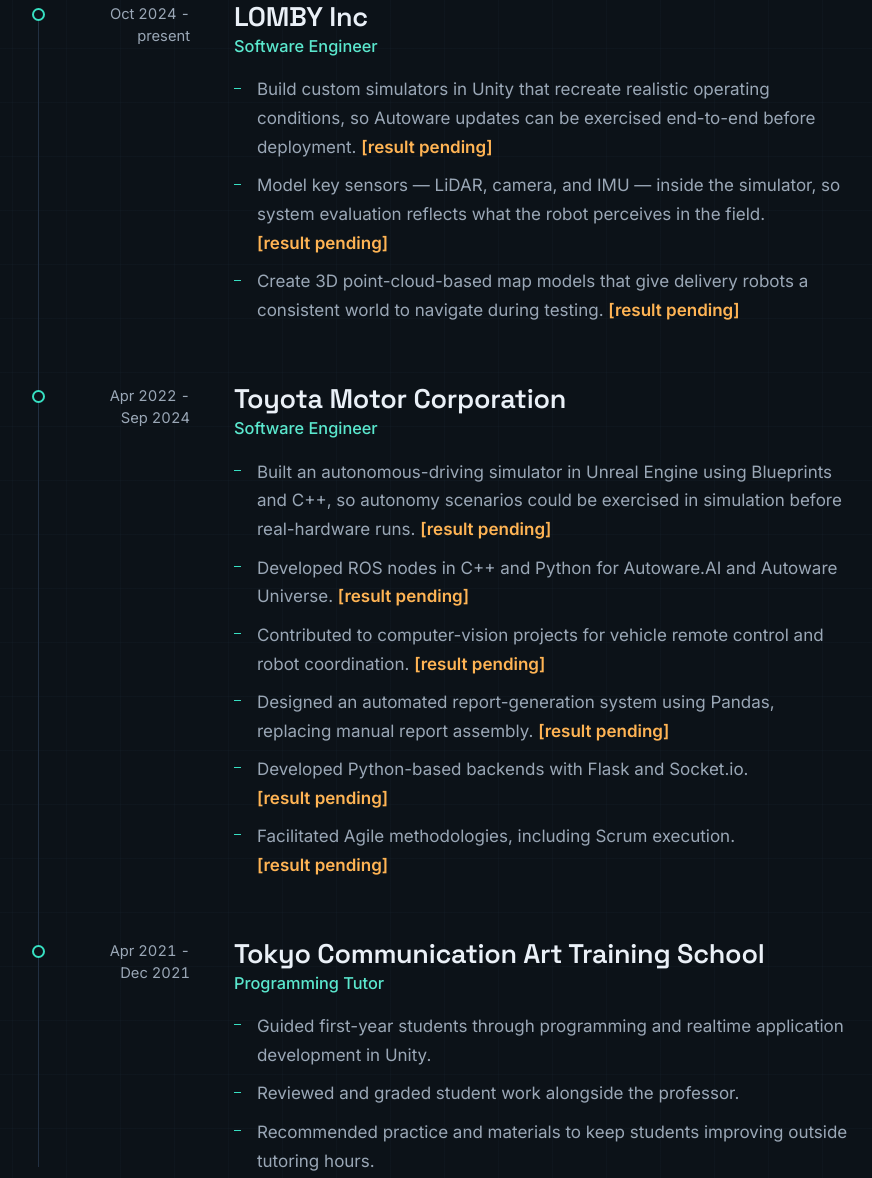
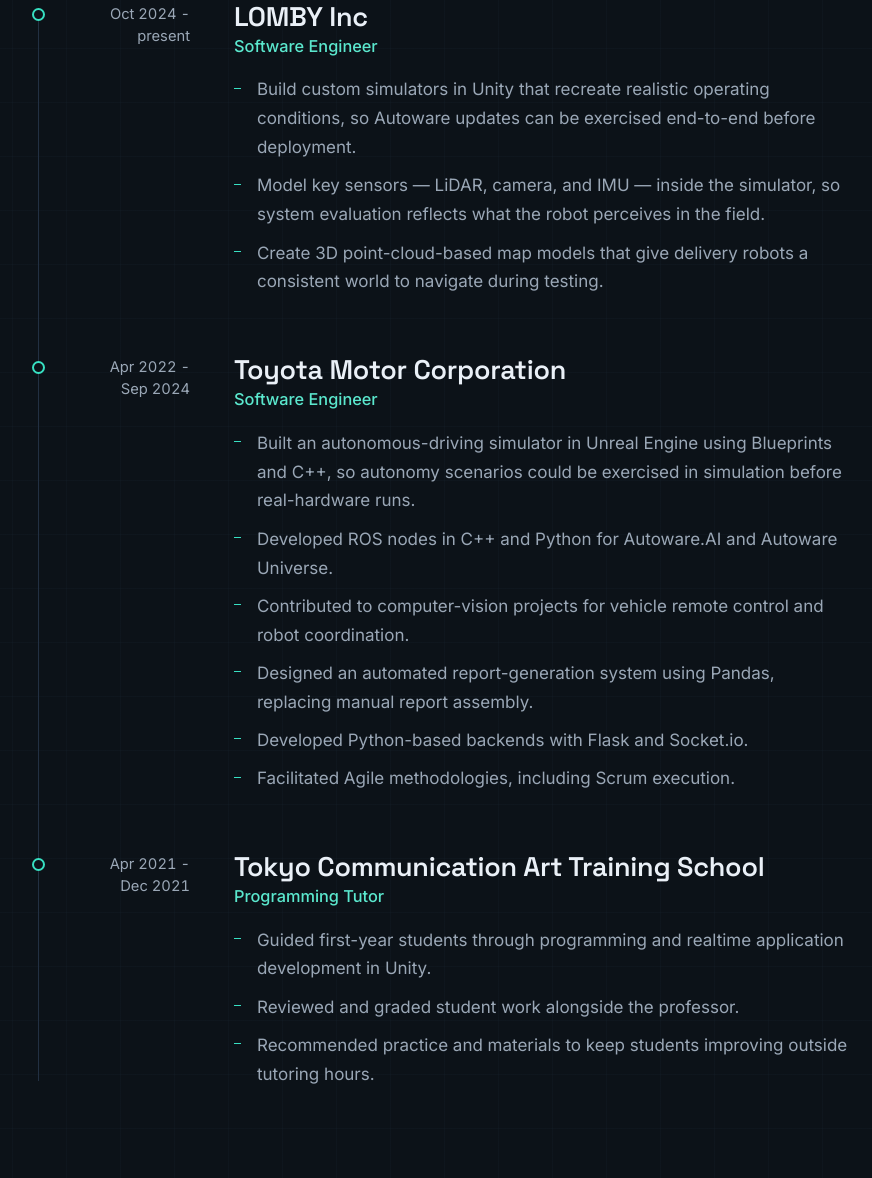
Before and after one commit to Juanpalai/juanpalai.github.io, a plain HTML site: page index.html in a window 1280 px wide. Shown: the part 1086-2264 px from the top of the page, without its empty margins (96-968 px from the left). Drawn offline with Linux system fonts and the light colour scheme.

Commit message:
Remove pending-result markers and their styles

```diff
--- a/css/site.css
+++ b/css/site.css
@@ -805,12 +805,6 @@ html.js .scope.is-drawn .scope-dot {
 	margin: 0;
 }
 
-.todo-marker {
-	color: var(--status);
-	font-weight: 600;
-	white-space: nowrap;
-}
-
 .case-visual {
 	margin: 0;
 }
--- a/index.html
+++ b/index.html
@@ -189,8 +189,6 @@
 
 				<div class="timeline">
 
-					<!-- TODO(juan): replace each [result pending] marker with a measured outcome
-					     (or delete the marker) before merging this branch to main. -->
 					<article class="tl-item">
 						<div class="tl-date">Oct 2024 -<br>present</div>
 						<div class="tl-body">
@@ -199,13 +197,11 @@
 							<ul class="tl-list">
 								<li>Build custom simulators in Unity that recreate realistic operating
 									conditions, so Autoware updates can be exercised end-to-end before
-									deployment. <span class="todo-marker">[result pending]</span></li>
+									deployment.</li>
 								<li>Model key sensors — LiDAR, camera, and IMU — inside the simulator, so
-									system evaluation reflects what the robot perceives in the field.
-									<span class="todo-marker">[result pending]</span></li>
+									system evaluation reflects what the robot perceives in the field.</li>
 								<li>Create 3D point-cloud-based map models that give delivery robots a
-									consistent world to navigate during testing.
-									<span class="todo-marker">[result pending]</span></li>
+									consistent world to navigate during testing.</li>
 							</ul>
 						</div>
 					</article>
@@ -218,18 +214,15 @@
 							<ul class="tl-list">
 								<li>Built an autonomous-driving simulator in Unreal Engine using Blueprints
 									and C++, so autonomy scenarios could be exercised in simulation before
-									real-hardware runs. <span class="todo-marker">[result pending]</span></li>
+									real-hardware runs.</li>
 								<li>Developed ROS nodes in C++ and Python for Autoware.AI and Autoware
-									Universe. <span class="todo-marker">[result pending]</span></li>
+									Universe.</li>
 								<li>Contributed to computer-vision projects for vehicle remote control and
-									robot coordination. <span class="todo-marker">[result pending]</span></li>
+									robot coordination.</li>
 								<li>Designed an automated report-generation system using Pandas, replacing
-									manual report assembly. <span class="todo-marker">[result pending]</span>
-								</li>
-								<li>Developed Python-based backends with Flask and Socket.io.
-									<span class="todo-marker">[result pending]</span></li>
-								<li>Facilitated Agile methodologies, including Scrum execution.
-									<span class="todo-marker">[result pending]</span></li>
+									manual report assembly.</li>
+								<li>Developed Python-based backends with Flask and Socket.io.</li>
+								<li>Facilitated Agile methodologies, including Scrum execution.</li>
 							</ul>
 						</div>
 					</article>
@@ -299,8 +292,7 @@
 								<div class="fact">
 									<dt>Result</dt>
 									<dd>Autoware runs end-to-end against simulated sensors, from perception through
-										planning to the vehicle commands that drive the simulated car.
-										<span class="todo-marker">[result pending]</span></dd>
+										planning to the vehicle commands that drive the simulated car.</dd>
 								</div>
 							</dl>
 						</div>
@@ -394,8 +386,7 @@
 								<div class="fact">
 									<dt>Result</dt>
 									<dd>The robot keeps navigating toward goals it has never seen, exercising
-										Nav2's planning and control servers in a continuous loop.
-										<span class="todo-marker">[result pending]</span></dd>
+										Nav2's planning and control servers in a continuous loop.</dd>
 								</div>
 							</dl>
 						</div>
```
